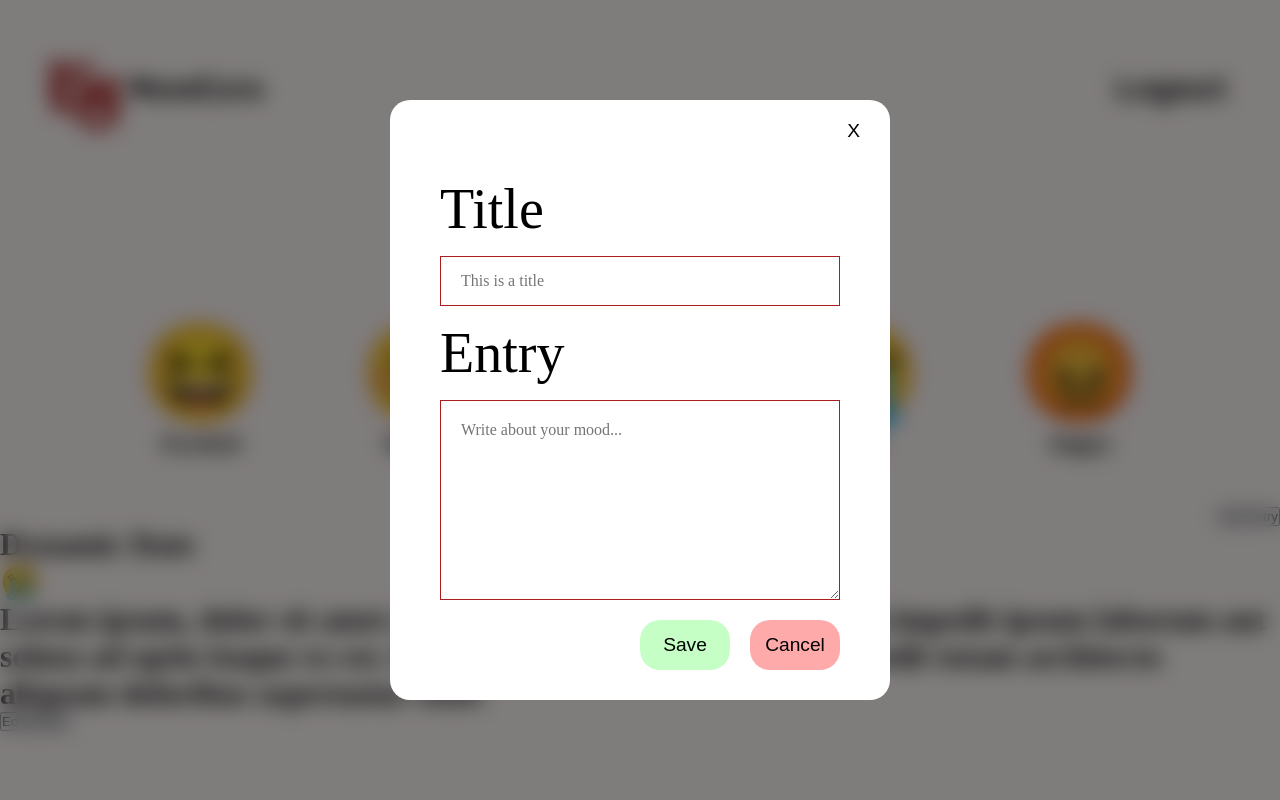
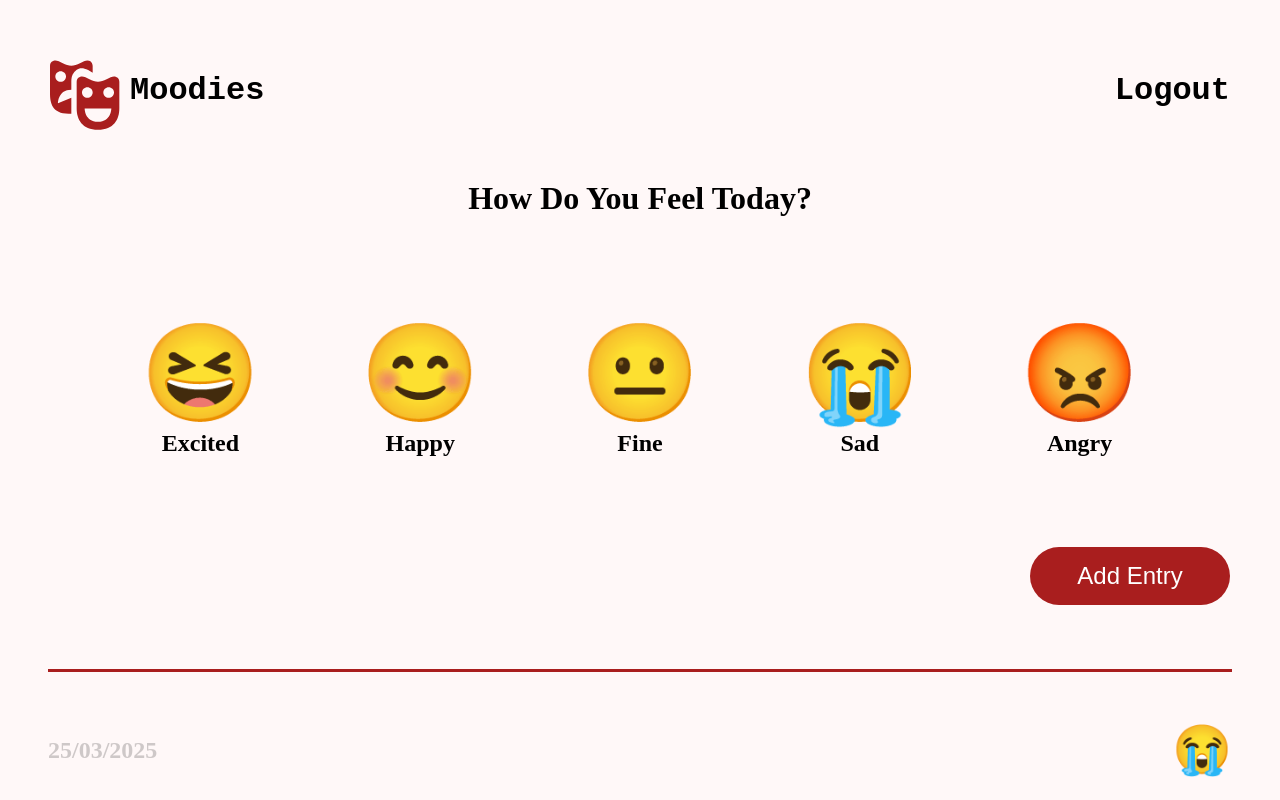
Before and after one commit to Tundoor/Moodies, an Angular app: page / in a window 1280 px wide. Shown: the top 800 px of the page. Built offline with nearby package versions, Linux system fonts and the light colour scheme.

Commit message:
Added styling to the entry

```diff
--- a/src/app/app.component.html
+++ b/src/app/app.component.html
@@ -1,3 +1,3 @@
 <!-- <router-outlet></router-outlet> -->
-<app-entry-modal></app-entry-modal>
+<!-- <app-entry-modal></app-entry-modal> -->
 <app-home-pg></app-home-pg>
--- a/src/app/home-pg/home-pg.component.css
+++ b/src/app/home-pg/home-pg.component.css
@@ -22,6 +22,7 @@
 .mood h1{
     font-size: 6rem;
     cursor: pointer;
+    transition: font-size 0.2s ease;
 }
 
 .mood h1:hover {
@@ -37,7 +38,8 @@
     border-style: none;
     color: white;
     margin-top: 80px;
-    margin-bottom: 80px;
+    margin-bottom: 20px;
+    transition: background-color 0.1s ease;
 }
 
 .showMoreBtn:hover {
--- a/src/app/show-entry/show-entry.component.css
+++ b/src/app/show-entry/show-entry.component.css
@@ -1,4 +1,68 @@
 .entry-btn {
    display: flex;
    justify-content: flex-end;
+
 }
+
+.add-entry-btn {
+   background-color: #A91E1E;
+    padding: 15px;
+    width: 200px;
+    font-size: 1.5rem;
+    border-radius: 50px;
+    border-style: none;
+    color: white;
+    margin-top: 40px;
+    margin-right: 50px;
+    margin-bottom: 40px;
+    cursor: pointer;
+    transition: background-color 0.1s ease;
+}
+
+.add-entry-btn:hover {
+    background-color: #430b0b;
+}
+
+.single-entry-div {
+    margin: 1.5rem 3rem 0;
+    padding-bottom: 3rem;
+    border-top-style: solid;
+    border-color: #A91E1E;
+    padding-top: 50px;
+}
+
+.entry-header {
+   display: flex;
+   justify-content: space-between;
+   align-items: center;
+   margin-bottom: 25px;
+}
+
+.date {
+   font-size: 1.5rem;
+   color: #00000031;
+}
+
+.mood-entry {
+   font-size: 3rem;
+}
+
+.text {
+   font-size: 1.5rem;
+}
+.entry-buttons {
+   display: flex;
+   justify-content: flex-end;
+}
+
+.entry-buttons button {
+   background-color: #A91E1E;
+    padding: 10px;
+    width: 100px;
+    font-size: 1.5rem;
+    border-style: none;
+    color: white;
+    margin-top: 20px;
+    margin-left: 15px;
+    transition: background-color 0.1s ease;
+}
--- a/src/app/show-entry/show-entry.component.html
+++ b/src/app/show-entry/show-entry.component.html
@@ -3,9 +3,10 @@
     <button class="add-entry-btn">Add Entry</button>
   </div>
 
+  <div class="entry-div">
     <div class="single-entry-div">
         <div class="entry-header">
-            <h1 class="date">Dynamic Date</h1>
+            <h1 class="date">25/03/2025</h1>
             <h1 class="mood-entry">😭</h1>
         </div>
         <div class="entry-body">
@@ -18,4 +19,9 @@
         </div>
     </div>
 
+
+
+
+    </div>
+
 </div>
```
